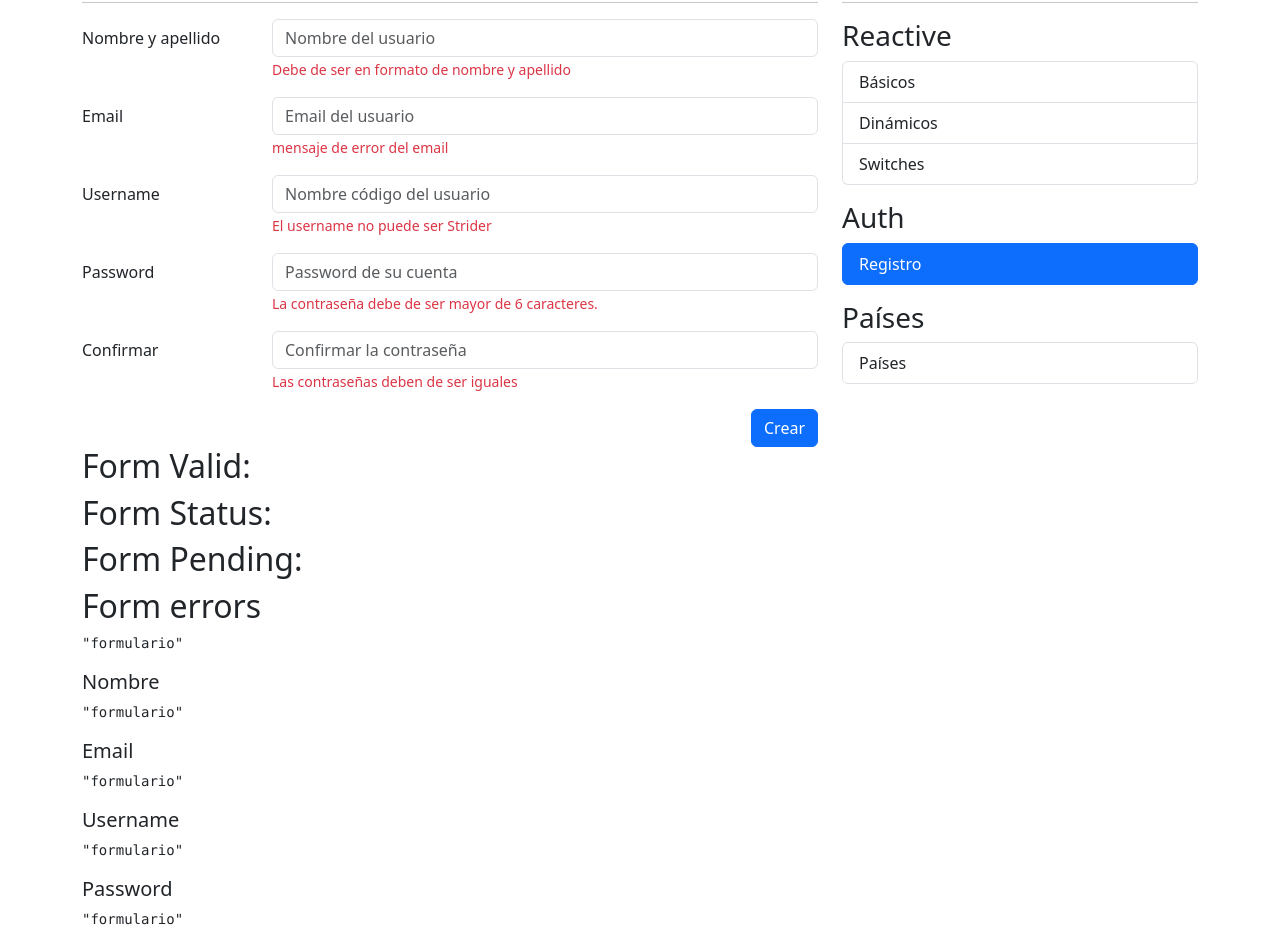
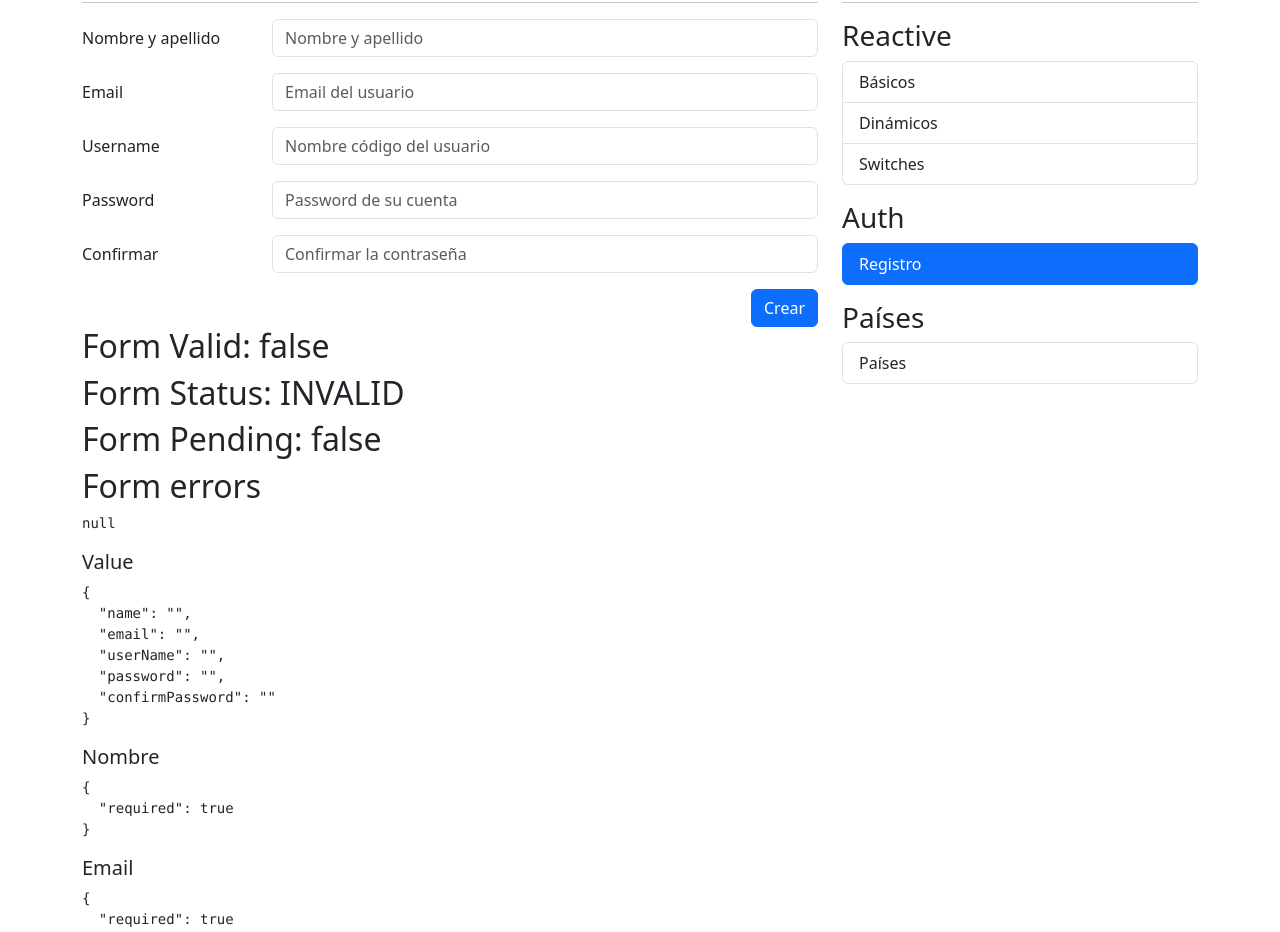
Before and after one commit to AlejandroBH/reactive-form-training, an Angular app: page /auth/sign-up in a window 1280 px wide. Shown: the part 100-1032 px from the top of the page. Built offline with nearby package versions, Linux system fonts and the light colour scheme.

Commit message:
register page

```diff
--- a/src/app/auth/pages/register-page/register-page.component.html
+++ b/src/app/auth/pages/register-page/register-page.component.html
@@ -3,7 +3,7 @@
 
 <div class="row">
   <div class="col">
-    <form autocomplete="off">
+    <form autocomplete="off" [formGroup]="myForm" (ngSubmit)="onSubmit()">
       <!-- Nombre -->
       <div class="row mb-3">
         <label class="col-sm-3 col-form-label">Nombre y apellido</label>
@@ -11,12 +11,15 @@
           <input
             type="text"
             class="form-control"
-            placeholder="Nombre del usuario"
+            placeholder="Nombre y apellido"
+            formControlName="name"
           />
-
+          @if(formUtils.isValidField(myForm,'name')){
           <span class="form-text text-danger">
-            Debe de ser en formato de nombre y apellido
+            El campo debe de tener nombre y apellido
+            <!-- {{ formUtils.getFieldError(myForm, "name") }} -->
           </span>
+          }
         </div>
       </div>
 
@@ -28,10 +31,14 @@
             type="email"
             class="form-control"
             placeholder="Email del usuario"
+            formControlName="email"
           />
+          @if(formUtils.isValidField(myForm,'email')){
           <span class="form-text text-danger">
-            mensaje de error del email
+            <!-- El valor ingresado no parece un correo electrónico -->
+            {{ formUtils.getFieldError(myForm, "email") }}
           </span>
+          }
         </div>
       </div>
 
@@ -43,10 +50,16 @@
             type="text"
             class="form-control"
             placeholder="Nombre código del usuario"
+            formControlName="userName"
           />
+          @if(formUtils.isValidField(myForm,'userName')){
           <span class="form-text text-danger">
+            {{ formUtils.getFieldError(myForm, "userName") }}
+          </span>
+          }
+          <!-- <span class="form-text text-danger">
             El username no puede ser Strider
-          </span>
+          </span> -->
         </div>
       </div>
 
@@ -58,11 +71,17 @@
             type="password"
             class="form-control"
             placeholder="Password de su cuenta"
+            formControlName="password"
           />
-
+          @if(formUtils.isValidField(myForm,'password')){
+          <span class="form-text text-danger">
+            {{ formUtils.getFieldError(myForm, "password") }}
+          </span>
+          }
+          <!--
           <span class="form-text text-danger">
             La contraseña debe de ser mayor de 6 caracteres.
-          </span>
+          </span> -->
         </div>
       </div>
 
@@ -74,11 +93,16 @@
             type="password"
             class="form-control"
             placeholder="Confirmar la contraseña"
+            formControlName="confirmPassword"
           />
-
+          @if(formUtils.isValidField(myForm,'confirmPassword')){
           <span class="form-text text-danger">
+            {{ formUtils.getFieldError(myForm, "confirmPassword") }}
+          </span>
+          }
+          <!-- <span class="form-text text-danger">
             Las contraseñas deben de ser iguales
-          </span>
+          </span> -->
         </div>
       </div>
 
@@ -91,23 +115,26 @@
   </div>
 </div>
 
-<h2>Form Valid:</h2>
-<h2>Form Status:</h2>
-<h2>Form Pending:</h2>
+<h2>Form Valid: {{ myForm.valid }}</h2>
+<h2>Form Status: {{ myForm.status }}</h2>
+<h2>Form Pending: {{ myForm.pending }}</h2>
 <h2>Form errors</h2>
-<pre>{{ "formulario" | json }}</pre>
+<pre>{{ myForm.errors | json }}</pre>
+
+<h5>Value</h5>
+<pre>{{ myForm.value | json }}</pre>
 
 <h5>Nombre</h5>
-<pre>{{ "formulario" | json }}</pre>
+<pre>{{ myForm.controls["name"].errors | json }}</pre>
 
 <h5>Email</h5>
-<pre>{{ "formulario" | json }}</pre>
+<pre>{{ myForm.controls["email"].errors | json }}</pre>
 
 <h5>Username</h5>
-<pre>{{ "formulario" | json }}</pre>
+<pre>{{ myForm.controls["userName"].errors | json }}</pre>
 
 <h5>Password</h5>
-<pre>{{ "formulario" | json }}</pre>
+<pre>{{ myForm.controls["password"].errors | json }}</pre>
 
 <h5>Confirmar</h5>
-<pre>{{ "formulario" | json }}</pre>
+<pre>{{ myForm.controls["confirmPassword"].errors | json }}</pre>
--- a/src/app/auth/pages/register-page/register-page.component.ts
+++ b/src/app/auth/pages/register-page/register-page.component.ts
@@ -1,9 +1,48 @@
+import { FormUtils } from './../../../utils/form-utils';
 import { JsonPipe } from '@angular/common';
-import { Component } from '@angular/core';
+import { Component, inject } from '@angular/core';
+import {
+  FormBuilder,
+  FormGroup,
+  ReactiveFormsModule,
+  Validators,
+} from '@angular/forms';
 
 @Component({
   selector: 'app-register-page',
-  imports: [JsonPipe],
+  imports: [JsonPipe, ReactiveFormsModule],
   templateUrl: './register-page.component.html',
 })
-export class RegisterPageComponent {}
+export class RegisterPageComponent {
+  private fb = inject(FormBuilder);
+  formUtils = FormUtils;
+
+  myForm: FormGroup = this.fb.group({
+    name: [
+      '',
+      [Validators.required, Validators.pattern(FormUtils.namePattern)],
+    ],
+    email: [
+      '',
+      [Validators.required, Validators.pattern(FormUtils.emailPattern)],
+    ],
+    userName: [
+      '',
+      [
+        Validators.required,
+        Validators.minLength(6),
+        Validators.pattern(FormUtils.notOnlySpacesPattern),
+      ],
+    ],
+    password: ['', [Validators.required, Validators.minLength(6)]],
+    confirmPassword: ['', Validators.required],
+  });
+
+  onSubmit() {
+    this.myForm.markAllAsTouched();
+
+    if (this.myForm.valid) {
+      console.log(this.myForm.value);
+    }
+  }
+}
--- a/src/app/reactive/pages/switches-page/switches-page.component.html
+++ b/src/app/reactive/pages/switches-page/switches-page.component.html
@@ -1,7 +1,7 @@
 <h2>Reactivos: Switches</h2>
 <hr />
 
-<form autocomplete="off">
+<form autocomplete="off" [formGroup]="myForm" (ngSubmit)="onSubmit()">
   <!-- Radio -->
   <div class="row mb-3">
     <label class="col-sm-3 col-form-label">Género</label>
@@ -12,6 +12,7 @@
           type="radio"
           value="M"
           id="radioMasculino"
+          formControlName="gender"
         />
         <label class="form-check-label" for="radioMasculino"> Masculino </label>
       </div>
@@ -22,6 +23,7 @@
           type="radio"
           value="F"
           id="radioFemenino"
+          formControlName="gender"
         />
         <label class="form-check-label" for="radioFemenino"> Femenino </label>
       </div>
@@ -37,6 +39,7 @@
           class="form-check-input"
           type="checkbox"
           id="flexSwitchCheckChecked"
+          formControlName="wantNotifications"
         />
         <label class="form-check-label" for="flexSwitchCheckChecked"
           >Quiero recibir notificaciones</label
@@ -49,15 +52,27 @@
   <div class="row mb-3">
     <label class="col-sm-3 col-form-label"></label>
     <div class="col-sm-9">
-      <div class="form-check">
-        <input class="form-check-input" type="checkbox" id="flexCheckDefault" />
+      <div
+        [class.text-danger]="
+          formUtils.isValidField(myForm, 'termsAndConditions')
+        "
+        class="form-check"
+      >
+        <input
+          class="form-check-input"
+          type="checkbox"
+          id="flexCheckDefault"
+          formControlName="termsAndConditions"
+        />
         <label class="form-check-label" for="flexCheckDefault">
           Términos y condiciones de uso
         </label>
       </div>
+      @if(formUtils.isValidField(myForm,'termsAndConditions')){
       <span class="form-text text-danger">
         Debe de aceptar las condiciones de uso
       </span>
+      }
     </div>
   </div>
 
@@ -70,15 +85,15 @@
 </form>
 
 <h5>Valor del formulario</h5>
-<pre>{{ "object" | json }}</pre>
+<pre>{{ myForm.value | json }}</pre>
 <br />
 
 <h5>Persona</h5>
-<pre>{{ "object" | json }}</pre>
+<pre>{{ myForm.controls["gender"].value | json }}</pre>
 <br />
 
 <h5>Valid</h5>
-<pre>{{ "object" | json }}</pre>
+<pre>{{ myForm.valid | json }}</pre>
 
 <!-- <h5>Términos</h5> -->
 <!-- <pre>{{ myForm.controls?.terminos?.errors | json }}</pre> -->
--- a/src/app/reactive/pages/switches-page/switches-page.component.ts
+++ b/src/app/reactive/pages/switches-page/switches-page.component.ts
@@ -1,9 +1,33 @@
+import { FormUtils } from './../../../utils/form-utils';
 import { JsonPipe } from '@angular/common';
-import { Component } from '@angular/core';
+import { Component, inject } from '@angular/core';
+import {
+  FormBuilder,
+  FormGroup,
+  ReactiveFormsModule,
+  Validators,
+} from '@angular/forms';
 
 @Component({
   selector: 'app-switches-page',
-  imports: [JsonPipe],
+  imports: [JsonPipe, ReactiveFormsModule],
   templateUrl: './switches-page.component.html',
 })
-export class SwitchesPageComponent {}
+export class SwitchesPageComponent {
+  private fb = inject(FormBuilder);
+  formUtils = FormUtils;
+
+  myForm: FormGroup = this.fb.group({
+    gender: ['M', Validators.required],
+    wantNotifications: [true],
+    termsAndConditions: [false, Validators.requiredTrue],
+  });
+
+  onSubmit() {
+    this.myForm.markAllAsTouched();
+
+    if (this.myForm.valid) {
+      console.log(this.myForm.value);
+    }
+  }
+}
--- a/src/app/utils/form-utils.ts
+++ b/src/app/utils/form-utils.ts
@@ -2,8 +2,13 @@ import { FormArray, FormGroup, ValidationErrors } from '@angular/forms';
 
 export class FormUtils {
   // Expresiones regulares
+  static namePattern = '([a-zA-Z]+) ([a-zA-Z]+)';
+  static emailPattern = '^[a-z0-9._%+-]+@[a-z0-9.-]+\\.[a-z]{2,4}$';
+  static notOnlySpacesPattern = '^[a-zA-Z0-9]+$';
 
   static getTextError(errors: ValidationErrors): string | null {
+    console.log(errors);
+
     for (const key of Object.keys(errors)) {
       switch (key) {
         case 'required':
@@ -14,6 +19,18 @@ export class FormUtils {
 
         case 'min':
           return `Valor mínimo de ${errors['min'].min}`;
+
+        case 'pattern':
+          if (errors['pattern'].requiredPattern === FormUtils.emailPattern) {
+            return `El valor ingresado no luce como un correo electrónico`;
+          }
+          return `Error de patrón contra expresión regular`;
+
+        case 'email':
+          return `El valor ingresado no es un correo eléctronico`;
+
+        default:
+          return `Error de validación no controlado ${key}`;
       }
     }
 
```
